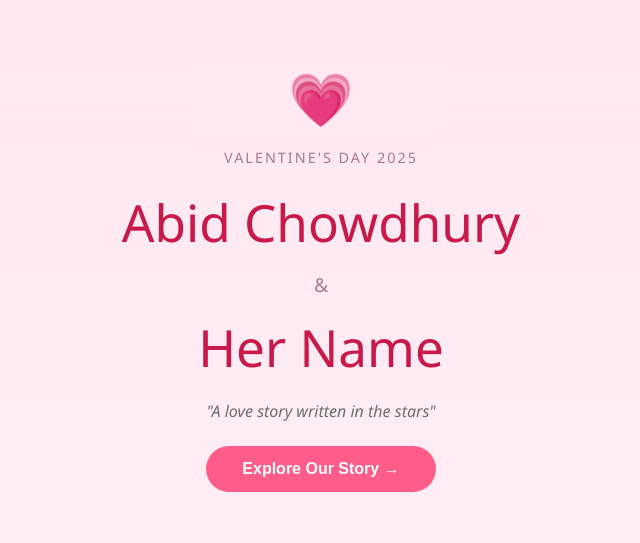
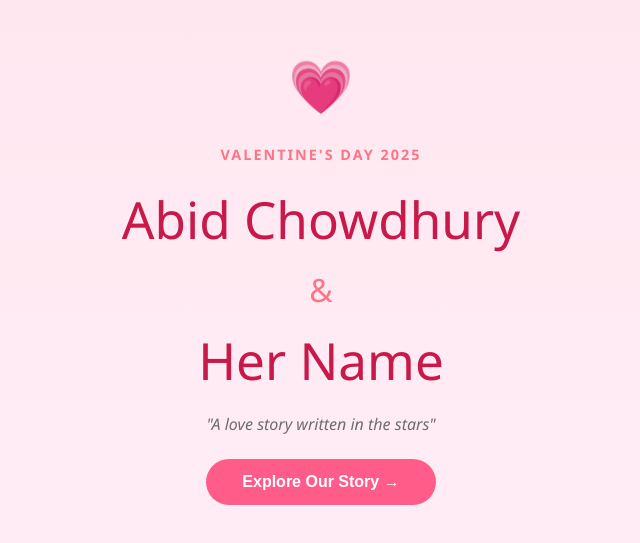
Before and after one commit to Abid-Chowdhury/valentinesxt, a React (Create React App) app: page / in a window 1280 px wide. Shown: the part 123-666 px from the top of the page, without its empty margins (319-959 px from the left). Built offline with nearby package versions, Linux system fonts and the light colour scheme.

Commit message:
Updated subtitle and and-symbol colors, adjusted big-heart margin

```diff
--- a/src/index.css
+++ b/src/index.css
@@ -17,10 +17,11 @@ body {
 
 /* Soft subtitle text */
 .subtitle {
-  color: #a77a8b;
+  color: #fb7588;
   letter-spacing: 2px;
   font-size: 0.9rem;
   margin-bottom: 12px;
+  font-weight: bold;
 }
 
 /* Name headings */
@@ -31,8 +32,8 @@ body {
 }
 
 .and-symbol {
-  color: #a77a8b;
-  font-size: 1.2rem;
+  color: #fb7588;
+  font-size: 2rem;
   margin: 6px 0;
 }
 
@@ -46,7 +47,7 @@ body {
 /* Heart icon */
 .big-heart {
   font-size: 52px;
-  margin-bottom: 15px;
+  margin-bottom: 25px;
 }
 
 /* Valentine button */
```
